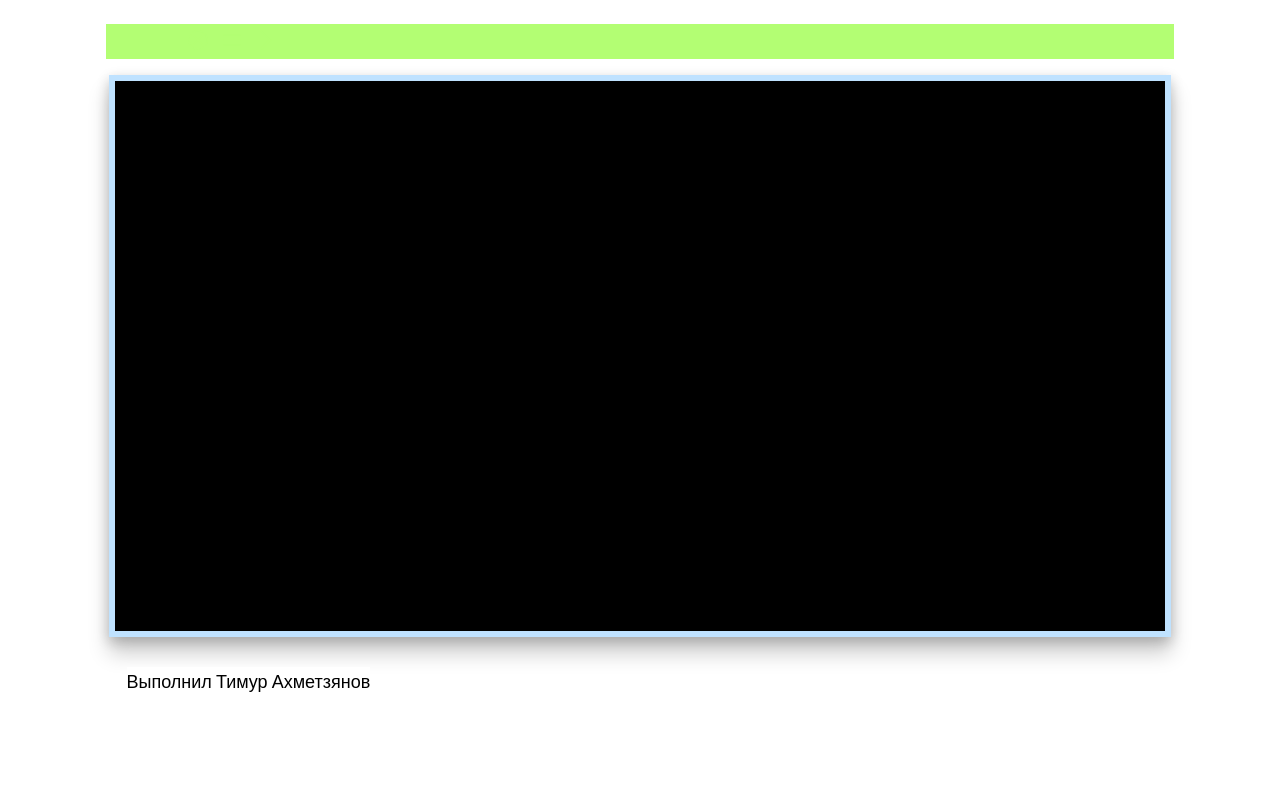
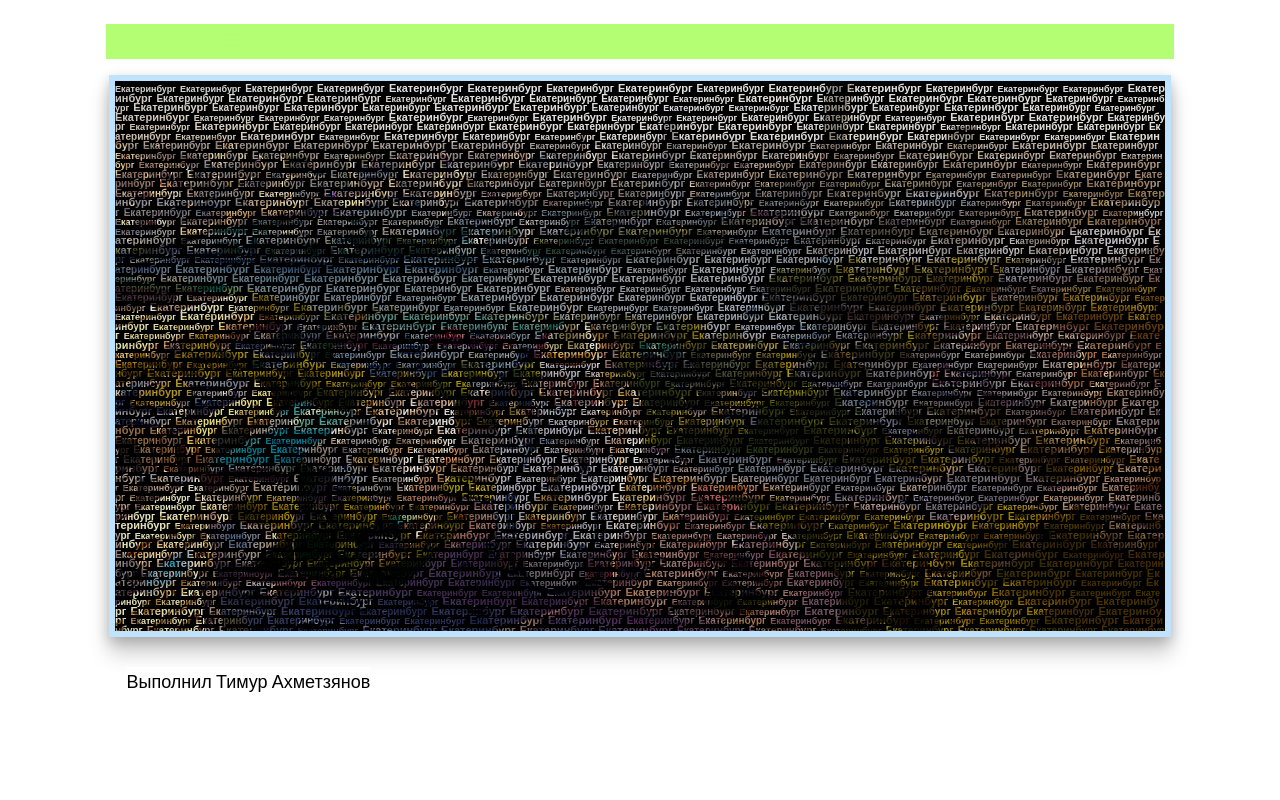
Before and after one commit to Katarni/geography-project, a plain HTML site: page index.html in a window 1280 px wide. Drawn offline with nearby package versions, Linux system fonts and the light colour scheme; the site is published under a folder, as on GitHub Pages, so addresses that start at the root find nothing.

Commit message:
Debug Commit

```diff
--- a/index.html
+++ b/index.html
@@ -23,7 +23,7 @@
     </menu>
 
     <main class="main-wrap">
-        <div data-image="/css/img/yekatOpen.jpeg" data-bg="#000" data-height="550" data-text="Екатеринбург" data-repeat="1550" data-minfont="9" data-maxfont="11" class="text-bg" style="height: 600px; background-image: url('/css/img/yekatOpen.jpeg');"></div>
+        <div data-image="css/img/yekatOpen.jpeg" data-bg="#000" data-height="550" data-text="Екатеринбург" data-repeat="1550" data-minfont="9" data-maxfont="11" class="text-bg" style="height: 600px; background-image: url('css/img/yekatOpen.jpeg');"></div>
     </main>
     <footer class="footer">
         <p class="footer__text">Выполнил Тимур Ахметзянов</p>
```
